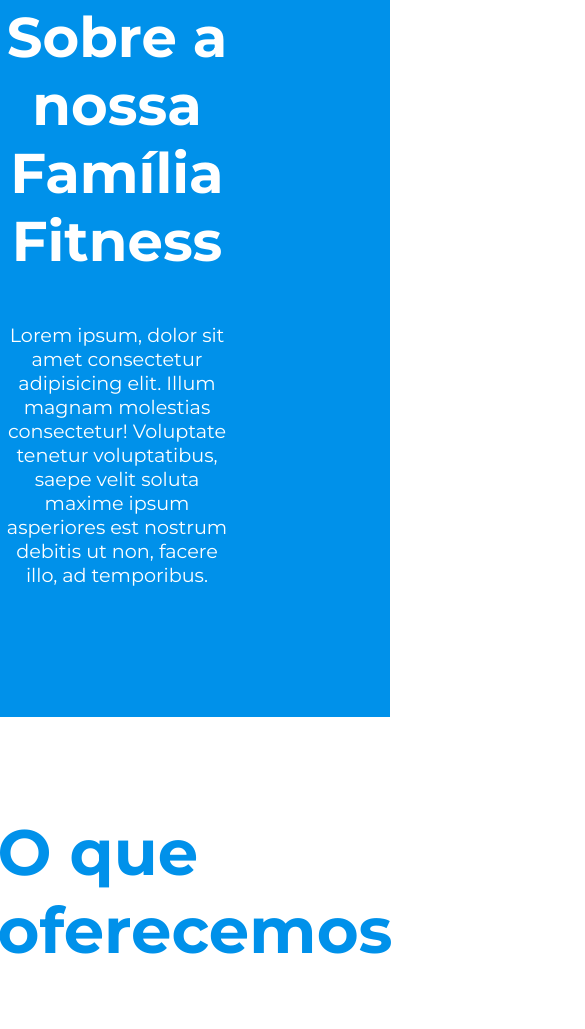
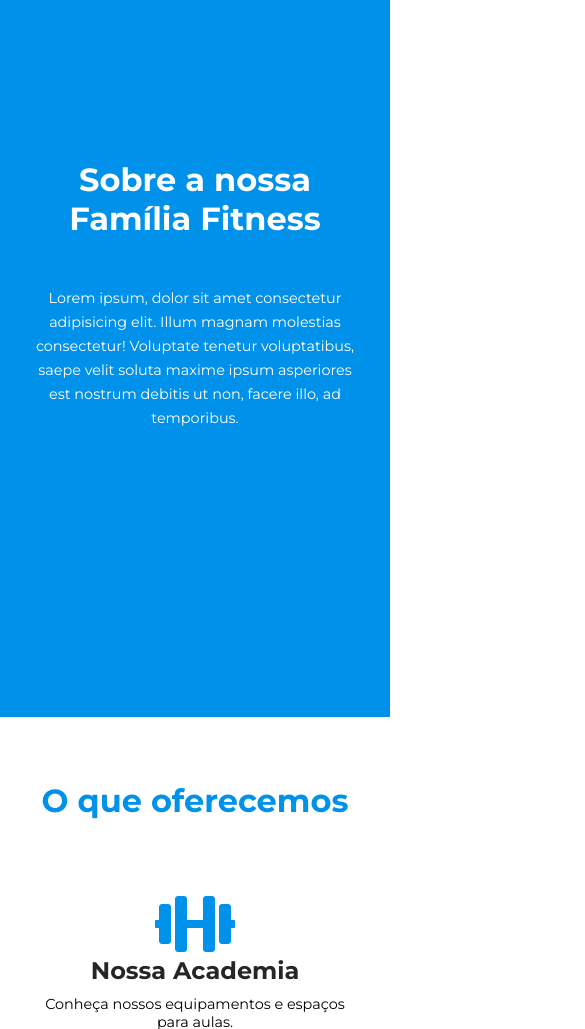
Before and after one commit to JonatasAR1/Vitta-Academia, a plain HTML site: page index.html in a window 390 px wide. Shown: the part 971-2000 px from the top of the page, 585 px wide, since content can reach past the window. Drawn offline with Linux system fonts and the light colour scheme.

Commit message:
responsivo

```diff
--- a/css/style.css
+++ b/css/style.css
@@ -22,7 +22,7 @@ html,body{
 
 header{
     position: relative;
-    min-height: 100vh;
+    height: 100%;
     width: 100%;
 }
 
@@ -94,6 +94,7 @@ header{
 
 .sobre-banner{
     width: 60%;
+    padding: 0 2rem;
     display: flex;
     justify-content: center;
     align-items: center;
@@ -156,14 +157,14 @@ section.sessao-oferecemos{
 }
 
 .box-wrapper .fas{
-    font-size: 9rem;
+    font-size: 8rem;
     color: #0091ea;
 }
 
 .box-wrapper h2{
-    font-size: 2rem;
+    font-size: 1.8rem;
     font-family: var(--font-secundary);
-    color: #262626;
+    color:#262626;
 }
 
 .box-wrapper p{
@@ -198,7 +199,7 @@ section.sessao-oferecemos{
 
 .contato{
     position: absolute;
-    top: 50%;
+    top: 55%;
     left: 50%;
     transform:translate(-50%, -50%);
     text-align: center;
@@ -224,3 +225,131 @@ section.sessao-oferecemos{
     font-family: var(--font-secundary);
     color: white;
 }
+
+@media screen and (max-width: 800px){
+    .menu-link{
+        font-size: 0.8rem;
+    }
+
+    .banner h1{
+        font-size: 4rem;
+    }
+
+    .sessao-sobre{
+        display: flex;
+        align-items: center;
+        justify-content: center;
+    }
+
+    .bg-sobre{
+        display: none;
+    }
+
+    .sobre-banner{
+        width: 100%;
+        display: flex;
+    }
+
+    .sobre-banner-wrapper h1{
+        font-size: 3rem;
+    }
+
+    .sobre-banner-wrapper p{
+        margin-top: 3rem;
+        line-height: 1.5rem;
+        font-size: 1.4rem;
+    }
+
+    .sessao-header{
+        padding: 6rem 0;
+    }
+
+    .sessao-header h1{
+        font-size: 4rem;
+    }
+
+    .oferecemos{
+        justify-content: center;
+        align-items: center;
+    }
+
+    .box-wrapper{
+        padding: 0 2rem;
+    }
+
+    .box-wrapper .fas{
+        font-size: 6rem;
+    }
+
+    .box-wrapper h2{
+        font-size: 1.5rem;
+    }
+
+    .box-wrapper p{
+        font-size: 1rem;
+    }
+
+}
+
+@media screen and (max-width: 550px){
+    .sobre-banner-wrapper h1{
+        font-size: 2rem;
+    }
+
+    .sobre-banner-wrapper p{
+        margin-top: 3rem;
+        line-height: 1.5rem;
+        font-size: 0.9rem;
+    }
+
+    .sessao-header{
+        display: flex;
+        justify-content: center;
+        padding: 4rem 0;
+        color:#0091ea;
+    }
+
+    .sessao-header h1{
+        font-size: 2rem;
+    }
+
+    .oferecemos{
+        display: flex;
+        flex-direction: column;
+        align-items: center;
+    }
+
+    .box-wrapper{
+        margin: 2% 0;
+        padding: 0 2rem;
+    }
+
+    .box-wrapper .fas{
+        font-size: 4rem;
+        color: #0091ea;
+    }
+
+    .box-wrapper h2{
+        font-size: 1.5rem;
+    }
+
+    .box-wrapper p{
+        font-size: 0.9rem;
+    }
+
+    .contato-wrapper{
+        margin: 5% 0;
+    }
+
+    .contato-wrapper .fas{
+        font-size: 2rem;
+    }
+
+    .contato-wrapper h1{
+        font-size: 1.2rem;
+    }
+
+    .contato-wrapper p{
+        font-size: 0.8rem;
+    }
+}
--- a/index.html
+++ b/index.html
@@ -38,7 +38,7 @@
                     </div>
                 </div><!--sobre-banner-->
                 <div class="bg-sobre"></div>
-            </div><!--sobre-->
+            </div><!--sobre-wrapper-->
         </section><!--sessao-sobre-->
 
         <section class="sessao-oferecemos" id="oferecemos">
```
Also changed, not shown: 1 other file.
